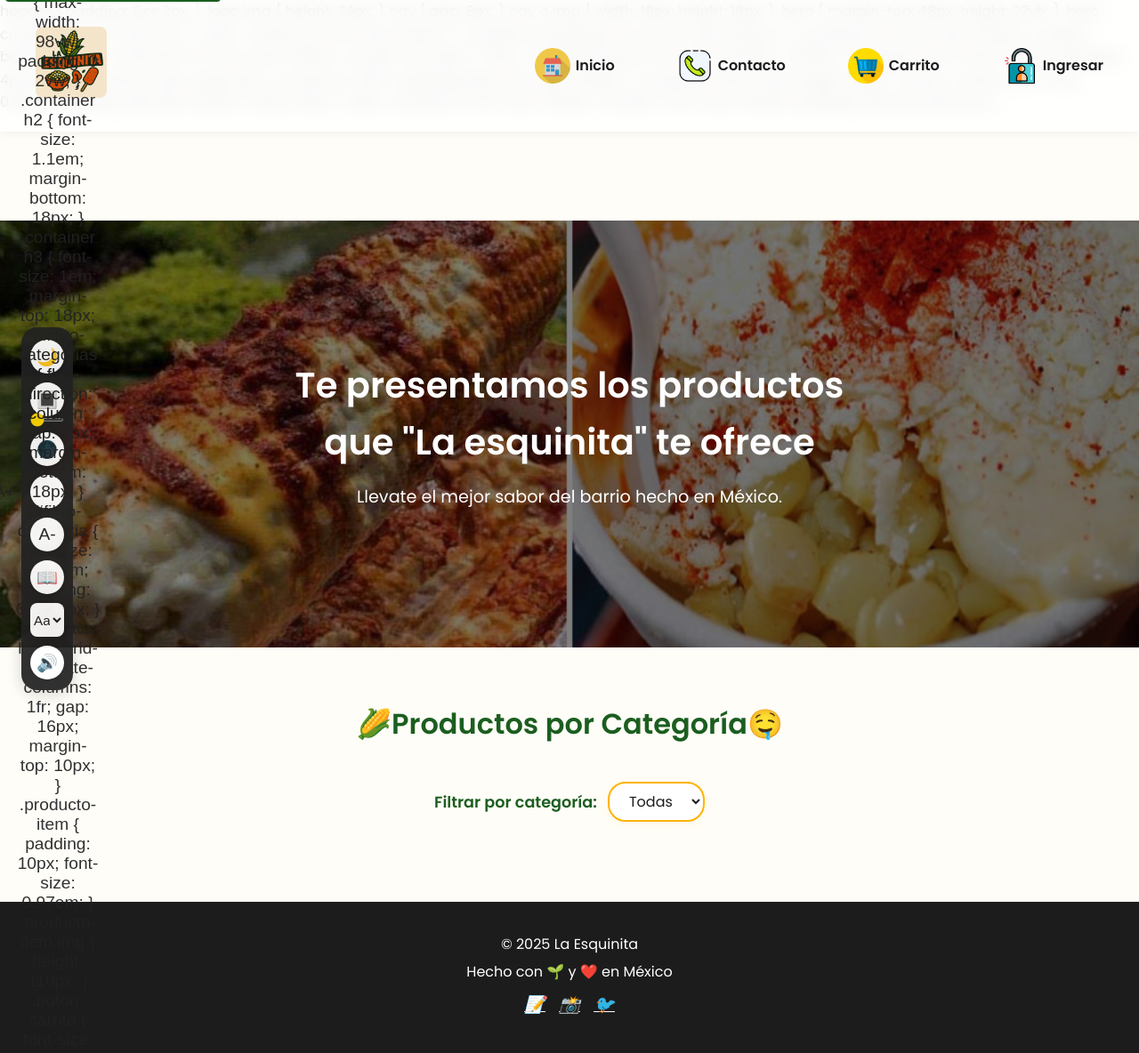
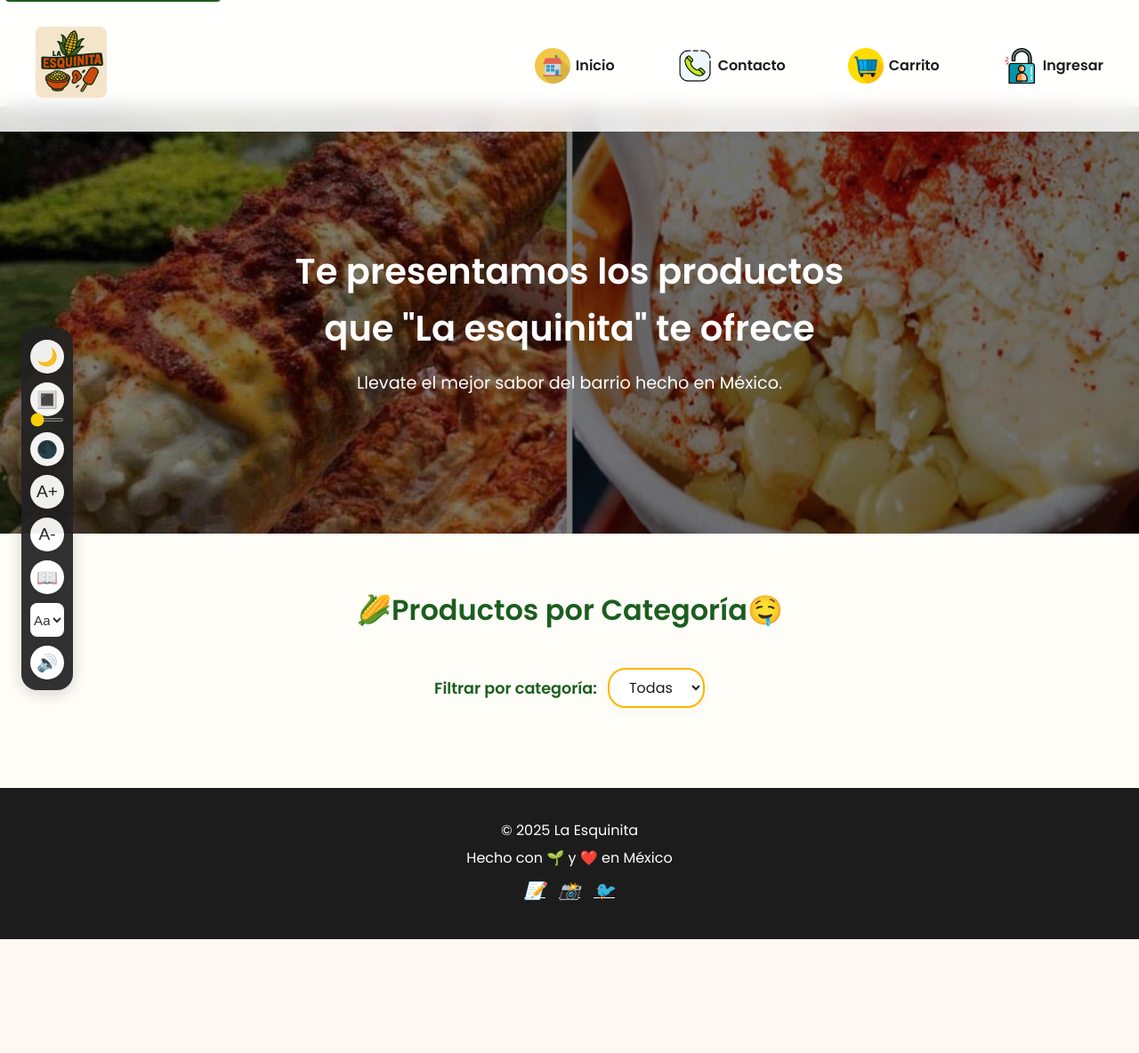
Before and after one commit to IngDavid-Torres/La-Esquinita-1, a Flask app: page /productos in a window 1280 px wide. Shown: the whole page at 89% size. After the commit the page ends 1056 px from the top, so only its background shows below. Run offline with Flask 3, Linux system fonts and the light colour scheme; data that the repository does not hold is empty.

Commit message:
Responsibilidad

```diff
--- a/templates/productos.html
+++ b/templates/productos.html
@@ -426,45 +426,16 @@
 </head>
 <body>
   <a href="#main-content" class="skip-link">Saltar al contenido principal</a>
-
   <div class="accesibilidad-bar" aria-label="Barra de accesibilidad">
-    <button id="modoNocturnoBtn" title="Modo nocturno" aria-label="Modo nocturno" aria-pressed="false" tabindex="0">
-      <span>🌙</span>
-    </button>
+    <button id="modoNocturnoBtn" title="Modo nocturno" aria-label="Modo nocturno" aria-pressed="false" tabindex="0"><span>🌙</span></button>
     <div class="contraste-slider-container">
-      <button id="contrasteBtn" title="Contraste" aria-label="Contraste" aria-pressed="false" tabindex="0">
-        <span>🔳</span>
-      </button>
+      <button id="contrasteBtn" title="Contraste" aria-label="Contraste" aria-pressed="false" tabindex="0"><span>🔳</span></button>
       <input id="contrasteRange" type="range" min="1" max="3" step="0.1" value="1" title="Nivel de contraste" aria-label="Nivel de contraste" tabindex="0">
     </div>
-    <button id="grisesBtn" title="Escala de grises" aria-label="Escala de grises" aria-pressed="false" tabindex="0">
-      <span>🌑</span>
-    </button>
-    <button id="aumentarLetraBtn" title="Aumentar letra" aria-label="Aumentar letra" tabindex="0">
-      <span>A+</span>
-        header { padding: 14px 8px; }
-        .logo img { height: 48px; }
-        nav { gap: 18px; }
-        nav a img { width: 28px; height: 28px; }
-        .hero { margin-top: 80px; height: 38vh; }
-        .container { max-width: 98vw; padding: 0 2vw; }
-        .container h2 { font-size: 1.1em; margin-bottom: 18px; }
-        .container h3 { font-size: 1em; margin-top: 18px; }
-        .filtro-categorias { flex-direction: column; gap: 6px; margin-bottom: 18px; }
-        #filtro-categoria { font-size: 0.95em; padding: 6px 10px; }
-        .productos-lista { grid-template-columns: 1fr; gap: 16px; margin-top: 10px; }
-        .producto-item { padding: 10px; font-size: 0.97em; }
-        .producto-item img { height: 110px; }
-        .boton-carrito { font-size: 0.97em; padding: 8px 12px; border-radius: 16px; }
-        .alert-container { font-size: 0.97em; }
-        footer { font-size: 0.95em; padding: 16px 8px 18px 8px; }
-    </button>
-    <button id="disminuirLetraBtn" title="Disminuir letra" aria-label="Disminuir letra" tabindex="0">
-      <span>A-</span>
-    </button>
-    <button id="guiaLecturaBtn" title="Guía de lectura" aria-label="Guía de lectura" aria-pressed="false" tabindex="0">
-      <span>📖</span>
-    </button>
+    <button id="grisesBtn" title="Escala de grises" aria-label="Escala de grises" aria-pressed="false" tabindex="0"><span>🌑</span></button>
+    <button id="aumentarLetraBtn" title="Aumentar letra" aria-label="Aumentar letra" tabindex="0"><span>A+</span></button>
+    <button id="disminuirLetraBtn" title="Disminuir letra" aria-label="Disminuir letra" tabindex="0"><span>A-</span></button>
+    <button id="guiaLecturaBtn" title="Guía de lectura" aria-label="Guía de lectura" aria-pressed="false" tabindex="0"><span>📖</span></button>
     <select id="tipografiaSelect" aria-label="Cambiar tipografía">
       <option value="default">Aa</option>
       <option value="arial">A</option>
@@ -472,28 +443,8 @@
       <option value="comic">C</option>
       <option value="open">O</option>
     </select>
-    <button id="lectorPantallaBtn" title="Lector de pantalla" aria-label="Lector de pantalla" aria-pressed="false" tabindex="0">
-      <span>🔊</span>
-    </button>
+    <button id="lectorPantallaBtn" title="Lector de pantalla" aria-label="Lector de pantalla" aria-pressed="false" tabindex="0"><span>🔊</span></button>
   </div>
-        header { padding: 6px 2px; }
-        .logo img { height: 24px; }
-        nav { gap: 8px; }
-        nav a img { width: 18px; height: 18px; }
-        .hero { margin-top: 48px; height: 22vh; }
-        .hero-content h1 { font-size: 1em; }
-        .hero-content p { font-size: 0.9em; }
-        .container { padding: 0 1vw; font-size: 0.95em; }
-        .container h2 { font-size: 0.95em; margin-bottom: 10px; }
-        .container h3 { font-size: 0.95em; margin-top: 10px; }
-        .filtro-categorias label { font-size: 0.95em; }
-        #filtro-categoria { font-size: 0.92em; padding: 4px 6px; }
-        .productos-lista { gap: 8px; }
-        .producto-item { padding: 6px; font-size: 0.95em; }
-        .producto-item img { height: 60px; }
-        .boton-carrito { font-size: 0.95em; padding: 6px 8px; border-radius: 12px; }
-        .alert-container { font-size: 0.95em; }
-        footer { font-size: 0.92em; padding: 10px 2px 12px 2px; }
 
   <header>
     <div class="logo">
```
